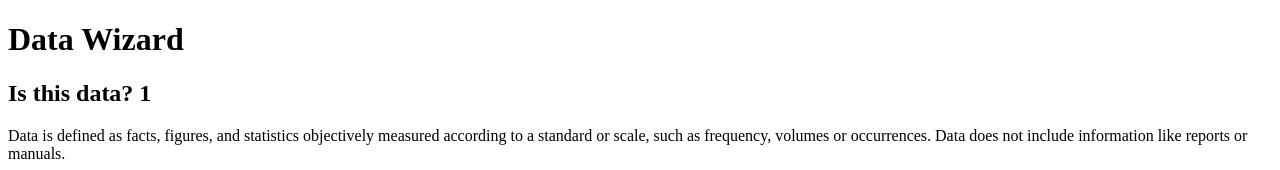
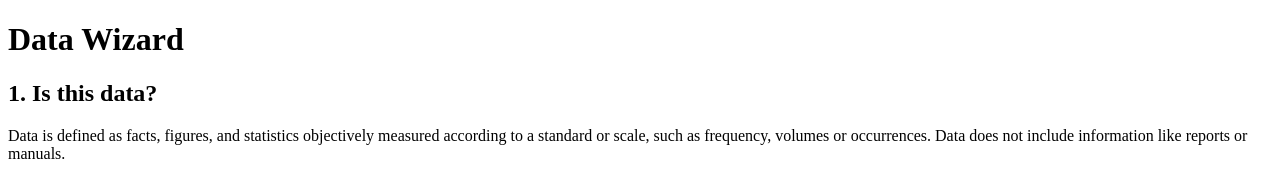
Before and after one commit to boykoc/data-wizard, an Angular app: page / in a window 1280 px wide. Shown: the top 170 px of the page. Built offline with nearby package versions, Linux system fonts and the light colour scheme.

Commit message:
Improvement: Formatting update.

```diff
--- a/src/app/step/step.component.html
+++ b/src/app/step/step.component.html
@@ -1,10 +1,10 @@
 <div *ngIf="step">
-<h2>{{ step.question }} {{ step.id }}</h2>
-<p>{{ step.helpfulText }}</p>
-<ul>
- <li *ngFor="let option of step.options"
-     (click)="onSelect(step, option.text)">{{ option.text }}</li>
-</ul>
+  <h2>{{ step.id }}. {{ step.question }}</h2>
+  <p>{{ step.helpfulText }}</p>
+  <ul>
+   <li *ngFor="let option of step.options"
+       (click)="onSelect(step, option.text)">{{ option.text }}</li>
+  </ul>
 </div>
 
 <ul *ngIf="answers.length > 0 && !step">
```
